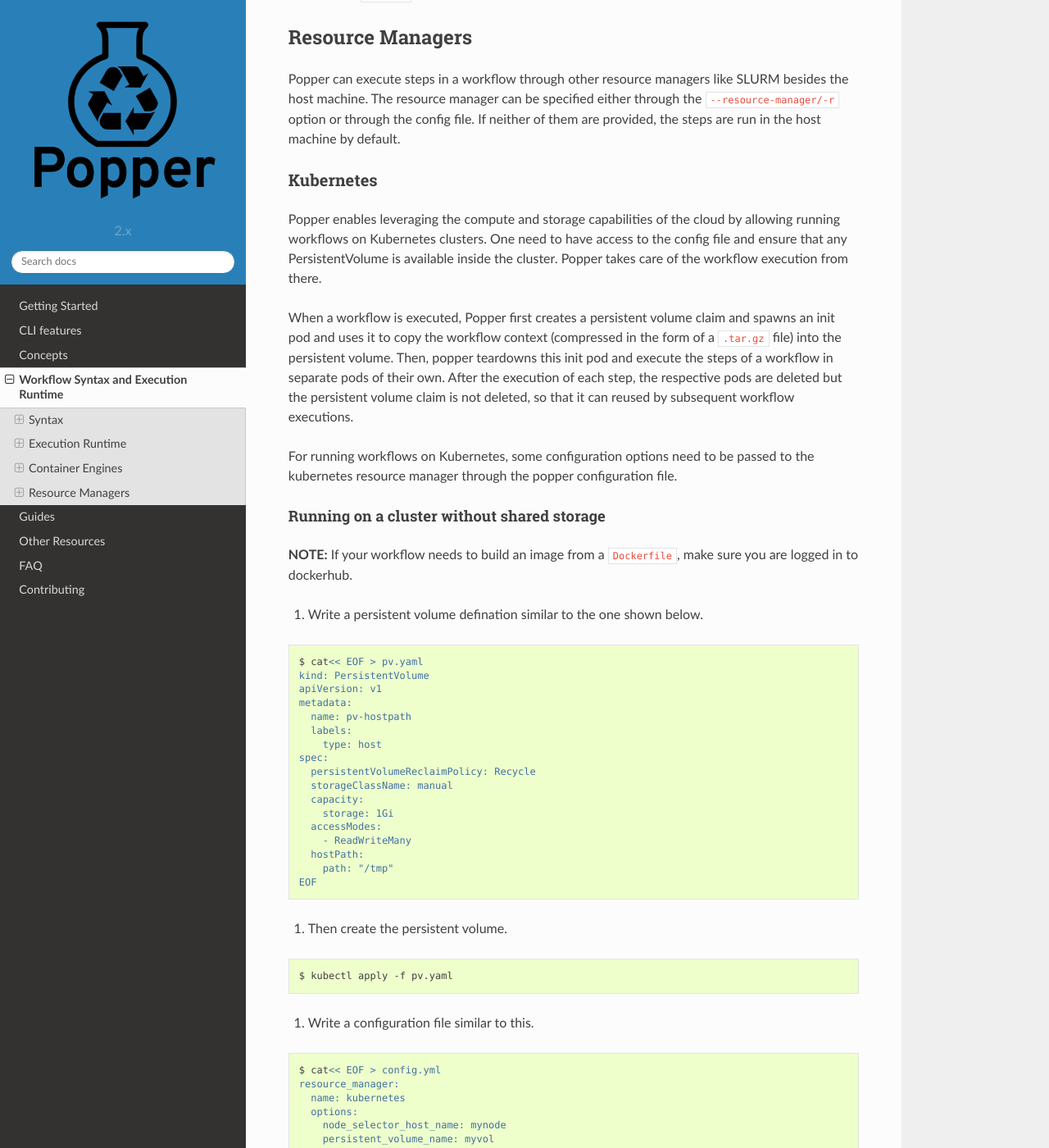
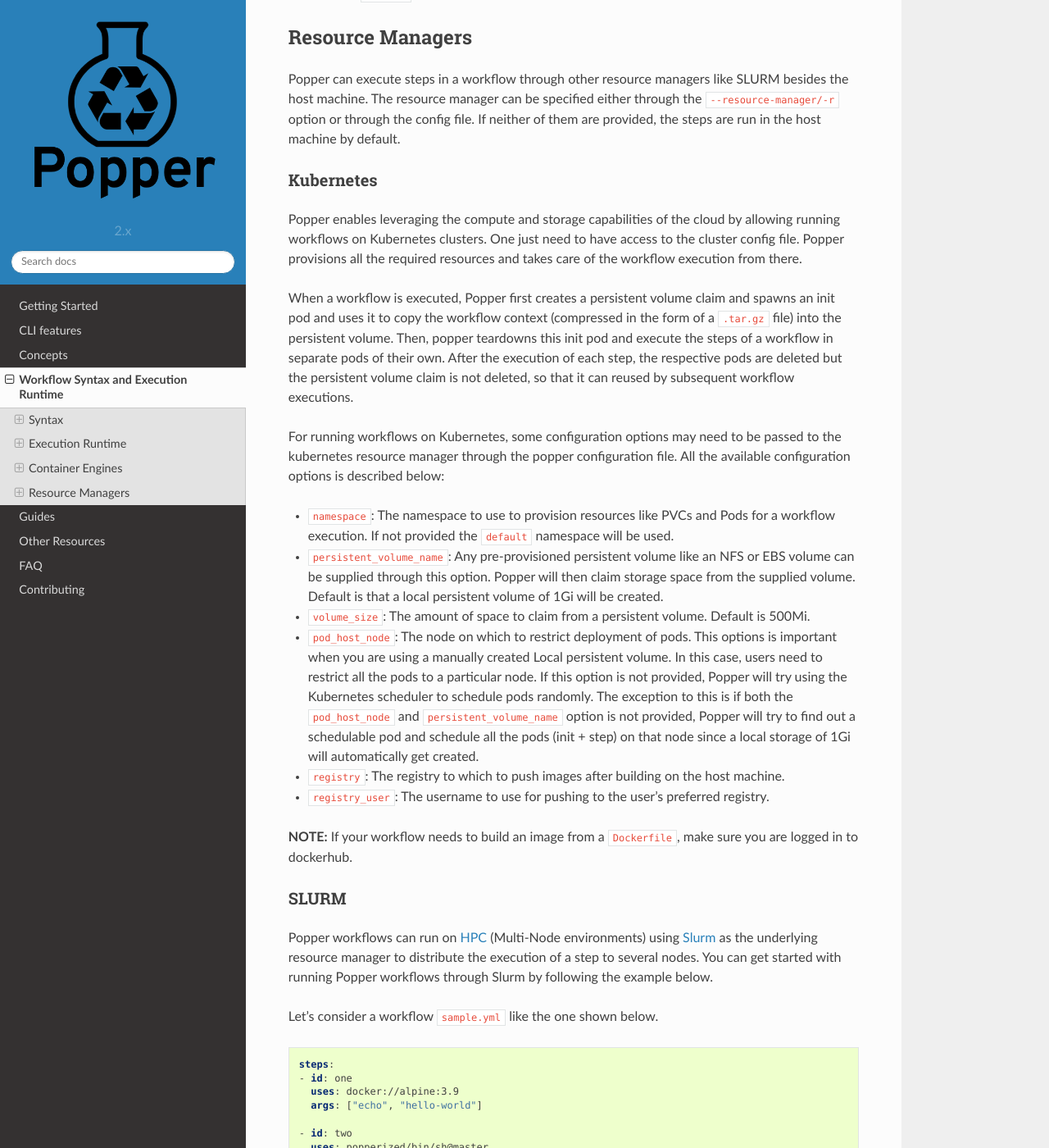
Before and after one commit to getpopper/popper, a Sphinx documentation site: the page built from docs/sections/cn_workflows.md, in a window 1280 px wide and 1400 px high, scrolled down 8991 px. Shown: the whole window at 82% size. Built offline with Sphinx 7.4.7 and the Read the Docs theme 2.0.0, drawn with Linux system fonts in a browser that asks for light colours; some of the changed text lies outside the part shown.

Commit message:
update the k8s runner docs

````diff
--- a/docs/sections/cn_workflows.md
+++ b/docs/sections/cn_workflows.md
@@ -417,38 +417,30 @@
 ### Kubernetes
 
 Popper enables leveraging the compute and storage capabilities of the cloud by allowing running workflows on
-Kubernetes clusters. One need to have access to the config file and ensure that any PersistentVolume is available
-inside the cluster. Popper takes care of the workflow execution from there.
+Kubernetes clusters. One just need to have access to the cluster config file.
+Popper provisions all the required resources and takes care of the workflow execution from there.
 
 When a workflow is executed, Popper first creates a persistent volume claim and spawns an init pod and uses it to copy the workflow context (compressed in the form of a `.tar.gz` file) into the persistent volume. Then, popper teardowns this init pod and execute the steps of a workflow in separate pods of their own. After the execution of each step, the respective pods are deleted but the persistent volume claim is not deleted, so that it can reused by subsequent workflow executions.
 
-For running workflows on Kubernetes, some configuration options need to be passed to the kubernetes resource manager through the popper configuration file.
+For running workflows on Kubernetes, some configuration options may need to be passed to the kubernetes resource manager through the popper configuration file. All the available configuration options is described below:
 
-#### Running on a cluster without shared storage
+* `namespace`: The namespace to use to provision resources like PVCs and Pods for a workflow execution. If not provided the `default` namespace will be used.
+
+* `persistent_volume_name`: Any pre-provisioned persistent volume like an NFS or EBS volume can be supplied through this option. Popper will then claim storage space from the supplied volume. Default is that a local persistent volume of 1Gi will be created.
+
+* `volume_size`: The amount of space to claim from a persistent volume. Default is 500Mi.
+
+* `pod_host_node`: The node on which to restrict deployment of pods. This options is important when you are using a manually created Local persistent volume. In this case, users need to restrict all the pods to a particular node. If this option is not provided, Popper will try using the Kubernetes scheduler to schedule pods randomly. The exception to this is if both the `pod_host_node` and `persistent_volume_name` option is not provided, Popper will try to find out a schedulable pod and schedule all the pods (init + step) on that node since a local storage of 1Gi will automatically get created.
+
+* `registry`: The registry to which to push images after building on the host machine.
+
+* `registry_user`: The username to use for pushing to the user's preferred registry.
 
 **NOTE:** If your workflow needs to build an image from a `Dockerfile`, make sure you are logged in to dockerhub.
 
+<!--
 1. Write a persistent volume defination similar to the one shown below.
 
-```bash
-$ cat<< EOF > pv.yaml
-kind: PersistentVolume
-apiVersion: v1
-metadata:
-  name: pv-hostpath
-  labels:
-    type: host
-spec:
-  persistentVolumeReclaimPolicy: Recycle
-  storageClassName: manual
-  capacity:
-    storage: 1Gi
-  accessModes:
-    - ReadWriteMany
-  hostPath:
-    path: "/tmp"
-EOF
-```
 
 2. Then create the persistent volume.
 ```bash
@@ -474,7 +466,7 @@
 
 #### Running on a cluster with shared storage
 
-TODO
+TODO -->
 
 ### SLURM
 
````
